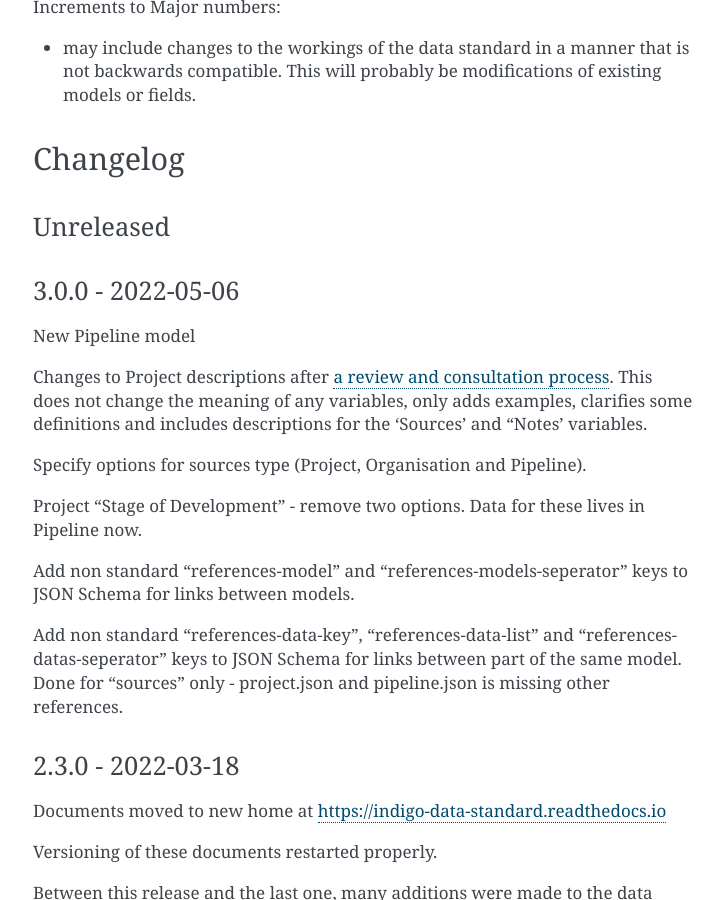
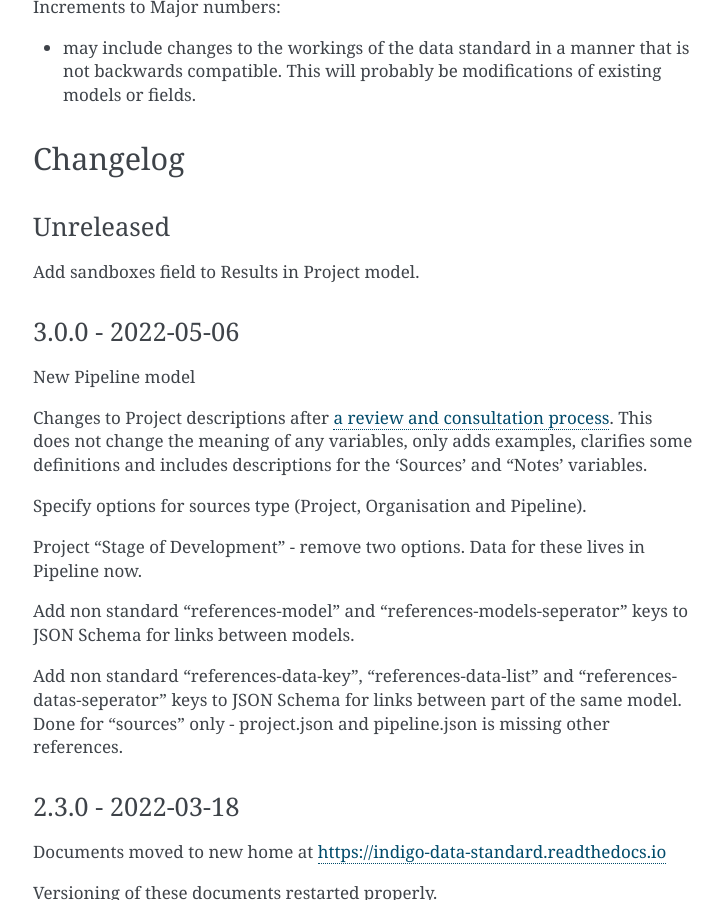
Before and after one commit to INDIGO-Initiative/indigo-data-standard, a Sphinx documentation site: the page built from docs/versions_changelog.rst, in a window 1280 px wide and 900 px high, scrolled down 544 px. Shown: the whole window, without its empty margins (387-1110 px from the left). Built offline with Sphinx 7.4.7, drawn with Linux system fonts in a browser that asks for light colours.

Commit message:
schema: Add sandboxes to project results

```diff
--- a/docs/versions_changelog.rst
+++ b/docs/versions_changelog.rst
@@ -27,6 +27,8 @@ Changelog
 
 Unreleased
 ~~~~~~~~~~
+
+Add sandboxes field to Results in Project model.
 
 3.0.0 - 2022-05-06
 ~~~~~~~~~~~~~~~~~~
```
Also changed, not shown: 1 other file.
